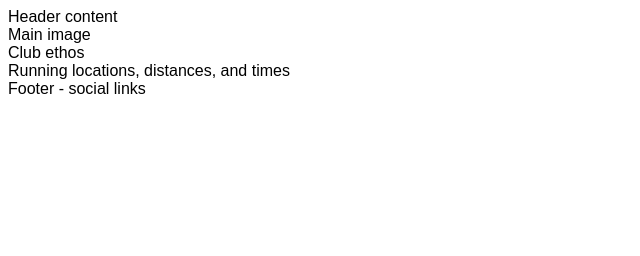
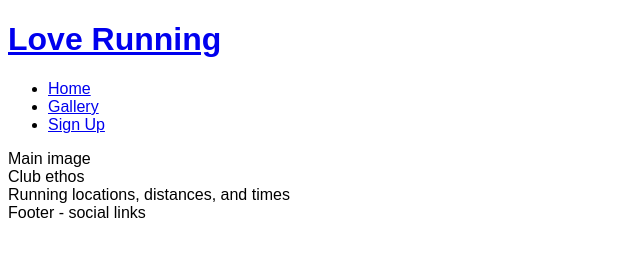
Before and after one commit to paulio11/love-running, a plain HTML site: page index.html in a window 1280 px wide. Shown: the whole page, without its empty margins (0-640 px from the left). Drawn offline with Linux system fonts and the light colour scheme.

Commit message:
Add basic header structure.

```diff
--- a/assets/css/style.css
+++ b/assets/css/style.css
@@ -1,3 +1,3 @@
 body {
-    font-family: Arial, Helvetica, sans-serif;
+    font-family: Arial;
 }
--- a/index.html
+++ b/index.html
@@ -12,7 +12,24 @@
 </head>
 
 <body>
-    <header>Header content</header>
+    <header>
+        <a href="index.html">
+            <h1>Love Running</h1>
+        </a>
+        <nav>
+            <ul>
+                <li>
+                    <a href="index.html">Home</a>
+                </li>
+                <li>
+                    <a href="#">Gallery</a>
+                </li>
+                <li>
+                    <a href="#">Sign Up</a>
+                </li>
+            </ul>
+        </nav>
+    </header>
     <section>
         Main image
     </section>
```
